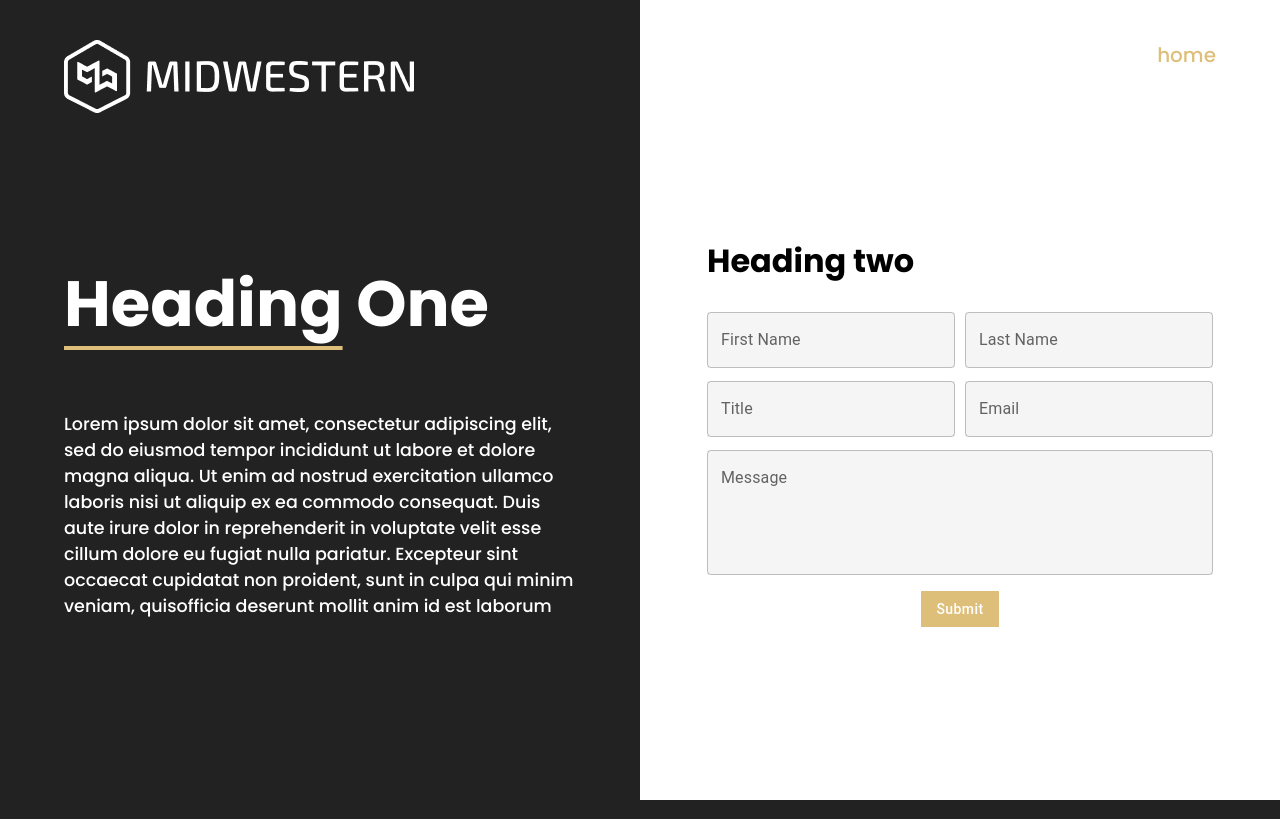
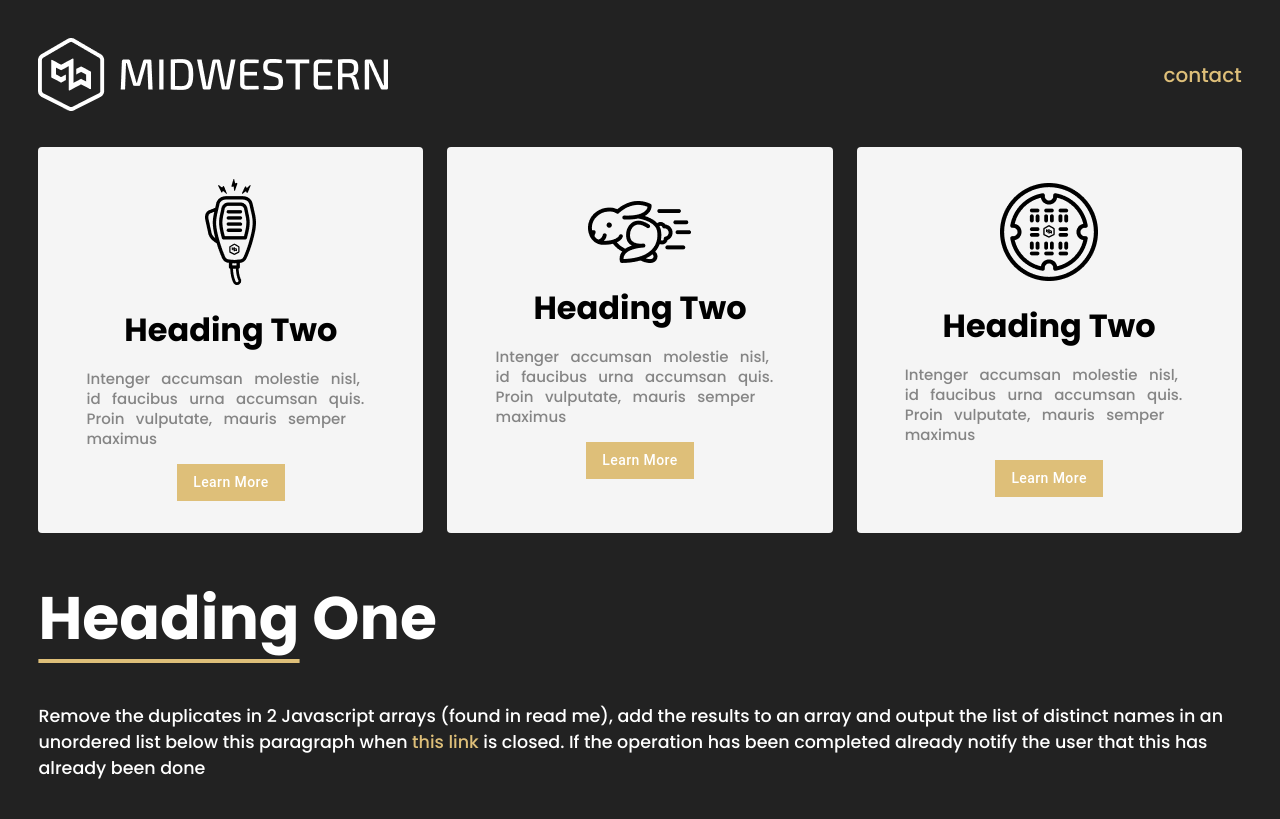
Before and after one commit to MarkoMaturino/Midwestern-Interactive-Tech-Challenge, a React (Create React App) app: page / in a window 1280 px wide. Built offline with nearby package versions, Linux system fonts and the light colour scheme.

Commit message:
Made code less wet

```diff
--- a/src/App.js
+++ b/src/App.js
@@ -4,6 +4,8 @@ import MainBody from './Components/MainBody'
 import UnorderedList from "./Components/UnorderedList"
 import { useState } from 'react'
 import Contact from './Components/Contact'
+import Logo from "./imgs/Logo.png"
+import { Link } from '@mui/material'
 
 function App() {
   const [isShown, setIsShown] = useState(false);
@@ -17,7 +19,17 @@ function App() {
   return (
 
     <div className="App">
-      <Contact />
+
+      <div className="header">
+            <img src = {Logo} alt = "Midwestern Interative" className="logoHomePage"></img>
+            <Link style= {{fontSize: 20, color: "#DEBF79"}} underline="none">contact</Link>
+      </div>
+
+      <MainBody/>
+      <div className= "footer">
+        <h1 className="headingOneHome"><span>Heading</span> One</h1>
+        <p className="paragraphUnderHeadingOneHome">Remove the duplicates in 2 Javascript arrays (found in read me), add the results to an array and output the list of distinct names in an unordered list below this paragraph when <Link underline = "none" style = {{color: "#DEBF79"}}>this link</Link> is closed. If the operation has been completed already notify the user that this has already been done</p>
+      </div>
 
 
 
--- a/src/Components/Contact.js
+++ b/src/Components/Contact.js
@@ -2,8 +2,6 @@ import { Link } from "@mui/material"
 import logo from "../imgs/Logo.png"
 import {Button} from "@mui/material"
 import {TextField} from "@mui/material"
-
-const url = "https://api.mwi.dev/content/contact"
 
 
 
--- a/src/Components/Footer.js
+++ b/src/Components/Footer.js
@@ -7,8 +7,8 @@ const Footer = () => {
 
   return (
     <div>
-        <h1 style={{color: "white", fontSize: "60px"}}><span style = {{textDecoration: "underline", textDecorationColor: "#DEBF79", textUnderlineOffset: "20px", textDecorationThickness: "4px"}}>Heading</span> One</h1>
-        <p style={{color: "white", fontSize: "17.5px"}}>Remove the duplicates in 2 Javascript arrays (found in read me), add the results to an array and output the list of distinct names in an unordered list below this paragraph when <Link underline = "none" style = {{color: "#DEBF79"}}>this link</Link> is closed. If the operation has been completed already notify the user that this has already been done</p>
+        <h1 className="headingOneHome"><span>Heading</span> One</h1>
+        <p className="paragraphUnderHeadingOneHome">Remove the duplicates in 2 Javascript arrays (found in read me), add the results to an array and output the list of distinct names in an unordered list below this paragraph when <Link underline = "none" style = {{color: "#DEBF79"}}>this link</Link> is closed. If the operation has been completed already notify the user that this has already been done</p>
     </div>
   )
 }
--- a/src/Components/Header.js
+++ b/src/Components/Header.js
@@ -6,11 +6,11 @@ import "../index.css"
 const Header = () => {
   return (
     <div>
-        <h1 className="Bruh">
+        <div className= "Header">
             <img src = {logo} alt = "Midwestern Interative" className="Logo"></img>
             <Link style= {{fontSize: 20, color: "#DEBF79"}} underline="none">contact</Link>
 
-        </h1>
+        </div>
     </div>
 
   )
--- a/src/Components/MainBody.js
+++ b/src/Components/MainBody.js
@@ -6,7 +6,7 @@ import Talkie from "../imgs/Talkie.png"
 const MainBody = () => {
   return (
 
-    <div className ="MainBody" style={{display: "flex", gap:"2%"}}><Headings image = {Talkie}/><Headings image = {Rabbit}/><Headings image = {Shield}/>
+    <div className ="mainBody"><Headings image = {Talkie}/><Headings image = {Rabbit}/><Headings image = {Shield}/>
 
 
     </div>
--- a/src/index.css
+++ b/src/index.css
@@ -1,5 +1,8 @@
 @import url('https://fonts.googleapis.com/css2?family=Poppins:wght@300;500;700&display=swap');
+  /* MUI STYLESHEETS ARE IN COMPONENT  */
+
   /* Home Page StyleSheets */
+  /* Global Stylesheets Start */
 body {
   margin: 0;
   font-family:'Poppins', -apple-system, BlinkMacSystemFont, 'Segoe UI', 'Roboto', 'Oxygen',
@@ -19,27 +22,41 @@ code {
   font-family: source-code-pro, Menlo, Monaco, Consolas, 'Courier New',
     monospace;
 }
-p{
-  color: white,
 
 
+span{
+  text-decoration: underline;
+  text-decoration-color: #DEBF79;
+  text-underline-offset: 20px;
+  text-decoration-thickness: 4px;
 }
-Link{
-  color: red;
-}
-.Bruh{
+/* Global Stylesheets end */
+.header{
   display: flex;
   justify-content: space-between;
   align-items: center;
   margin-bottom: 3%;
 }
-/* Contact Page Stylesheets */
-/* MUI STYLING IS IN SHEET */
+.headingOneHome{
+  color: white;
+  font-size: 60px;
+}
+.mainBody{
+  display: flex;
+  gap: 2%;
+}
+.paragraphUnderHeadingOneHome{
+  font-size: 17.5px;
+  color: white;
+}
+/* Home Page Stylesheets end */
+
+/* Contact Page Stylesheets start */
   .contact{
     display: flex;
     margin: 0%;
   }
- /* Left */
+ /* Left stylesheets start*/
 
 .Left{
   display: flex;
@@ -70,19 +87,14 @@ Link{
   color: white;
   margin-left: 5vw;
 }
-.underline{
-  text-decoration: underline;
-  text-decoration-color: #DEBF79;
-  text-underline-offset: 20px;
-  text-decoration-thickness: 4px;
-}
+
 .LogoContactPage{
   align-self: start;
   margin-left: 5vw;
   margin-top: 5vh;
 }
-
-/* Right */
+/* Left stylesheets end */
+/* Right stylesheets start */
 .Right{
   display: flex;
   height: 100vh;
@@ -120,12 +132,17 @@ Link{
   display: flex;
   justify-content: center;
 }
+/* Right stylesheets end */
 
 /* MEDIA QUERIES*/
 
 @media only screen and (max-width: 1000px){
-  /* Home Page StyleSheets */
-  .MainBody{
+  /* Home Page mediaqueries Start */
+  .logoHomePage{
+    width: 60vw;
+    height: 100%;
+  }
+  .mainBody{
     display: flex;
     flex-direction: column;
     gap: 20px;
@@ -148,7 +165,8 @@ Link{
   .pInsideHeadings{
     color: red;
   }
-  /* Contact Page */
+  /* Home Page media queries end */
+  /* Contact Page media queries start */
   .contact{
     display: flex;
     flex-direction: column;
@@ -204,4 +222,6 @@ Link{
   .mainText{
     width: 90vw;
   }
+    /* Contact Page media queries end */
+
 }
```
